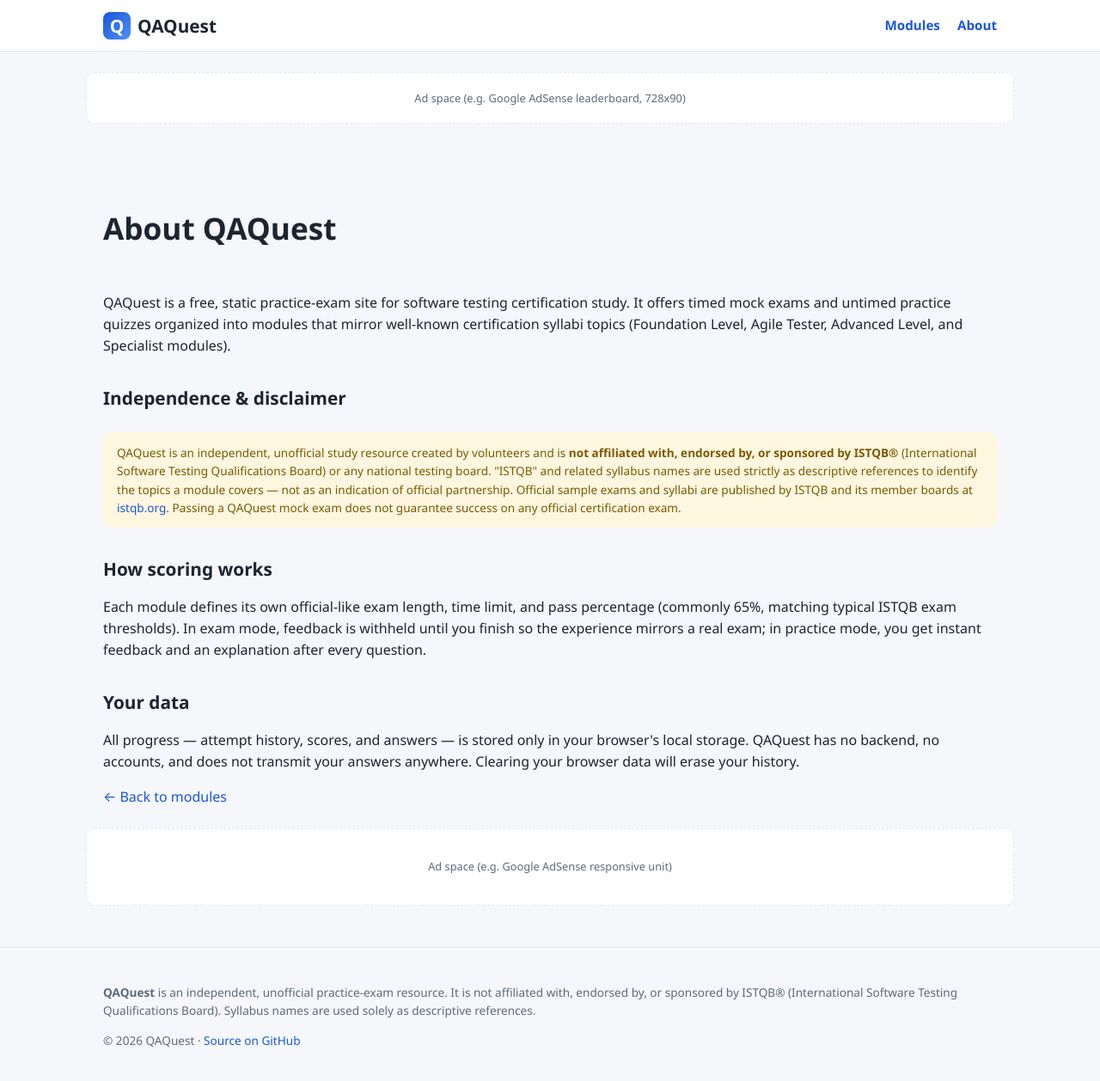
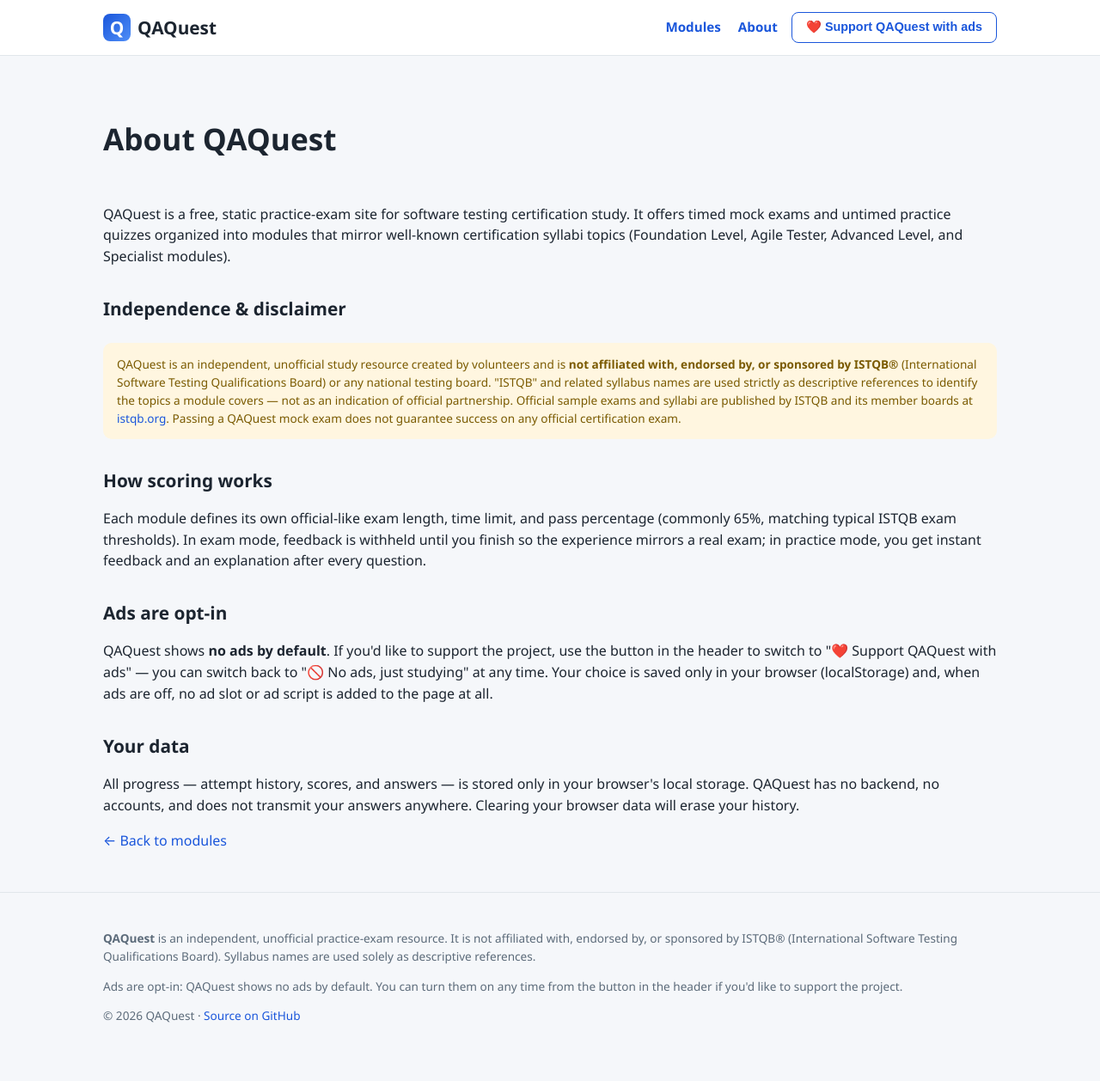
Before and after one commit to brutecarlos/qaqest, a plain HTML site: page about.html in a window 1280 px wide. Shown: the whole page at 86% size. After the commit the page ends 1234 px from the top, so only its background shows below. Drawn offline with Linux system fonts and the light colour scheme.

Commit message:
Add opt-in ads toggle, persisted in localStorage
- Header button lets visitors choose "Support QAQuest with ads" or
  "No ads, just studying"; default is ad-free (opt-in) until the
  visitor explicitly enables ads
- Preference stored in localStorage (qaquest_ads_enabled_v1) via new
  QAQuest.areAdsEnabled()/setAdsEnabled() helpers
- Ad-slot elements are only created in the DOM when ads are enabled
  (not just CSS-hidden), so the ad-free default is genuinely lightweight
- Fixed script load order across pages (storage.js before layout.js)
  and added the missing storage.js include on about.html
- Updated about.html and README to document the toggle

Co-authored-by: Copilot App <223556219+Copilot@users.noreply.github.com>

```diff
--- a/about.html
+++ b/about.html
@@ -47,6 +47,16 @@
       explanation after every question.
     </p>
 
+    <h2 class="section-title">Ads are opt-in</h2>
+    <p>
+      QAQuest shows <strong>no ads by default</strong>. If you'd like to
+      support the project, use the button in the header to switch to
+      "&#10084;&#65039; Support QAQuest with ads" &mdash; you can switch back
+      to "&#128683; No ads, just studying" at any time. Your choice is saved
+      only in your browser (localStorage) and, when ads are off, no ad slot
+      or ad script is added to the page at all.
+    </p>
+
     <h2 class="section-title">Your data</h2>
     <p>
       All progress &mdash; attempt history, scores, and answers &mdash; is
@@ -60,6 +70,7 @@
 
   <div id="site-footer"></div>
 
+  <script src="js/storage.js"></script>
   <script src="js/layout.js"></script>
 </body>
 </html>
--- a/css/styles.css
+++ b/css/styles.css
@@ -90,11 +90,24 @@ a:hover {
   font-weight: 800;
 }
 
+.header-actions {
+  display: flex;
+  align-items: center;
+  gap: 1rem;
+  flex-wrap: wrap;
+}
+
 .main-nav {
   display: flex;
   gap: 1.25rem;
   font-weight: 600;
   font-size: 0.95rem;
+}
+
+.btn-ads-toggle {
+  padding: 0.4rem 0.75rem;
+  font-size: 0.8rem;
+  white-space: nowrap;
 }
 
 /* Ad slots */
--- a/js/layout.js
+++ b/js/layout.js
@@ -1,8 +1,61 @@
 /**
- * Renders the shared site header and footer into placeholder elements.
- * Keeps every page's chrome (nav, ad slot, disclaimer) consistent.
+ * Renders the shared site header and footer into placeholder elements, and
+ * manages the visitor-facing ads on/off toggle.
+ *
+ * Ads are opt-in and default OFF: until a visitor explicitly chooses
+ * "Support QAQuest with ads", no ad-slot element is created in the DOM at
+ * all (not merely hidden via CSS), so the default page stays genuinely
+ * lightweight and non-invasive. The choice is remembered in localStorage
+ * and can be changed at any time from the header toggle.
  */
 (function () {
+  const HEADER_AD_LABEL = "Ad space (e.g. Google AdSense leaderboard, 728x90)";
+  const FOOTER_AD_LABEL = "Ad space (e.g. Google AdSense responsive unit)";
+
+  function buildAdSlot(className, label) {
+    const div = document.createElement("div");
+    div.className = `ad-slot ${className}`;
+    div.setAttribute("aria-label", "Advertisement placeholder");
+    div.textContent = label;
+    return div;
+  }
+
+  /**
+   * Adds or removes the ad-slot elements for the current page based on the
+   * stored preference. Slots are fully created/destroyed (not toggled with
+   * a CSS class), so when ads are off nothing ad-related is ever injected.
+   */
+  function syncAdSlots() {
+    const enabled = QAQuest.areAdsEnabled();
+
+    const headerMount = document.getElementById("header-ad-mount");
+    if (headerMount) {
+      headerMount.innerHTML = "";
+      if (enabled) {
+        headerMount.appendChild(buildAdSlot("ad-slot--header", HEADER_AD_LABEL));
+      }
+    }
+
+    const footerMount = document.getElementById("footer-ad-mount");
+    if (footerMount) {
+      footerMount.innerHTML = "";
+      if (enabled) {
+        footerMount.appendChild(buildAdSlot("ad-slot--inline", FOOTER_AD_LABEL));
+      }
+    }
+  }
+
+  function updateToggleButton(btn) {
+    const enabled = QAQuest.areAdsEnabled();
+    btn.textContent = enabled
+      ? "\uD83D\uDEAB No ads, just studying"
+      : "\u2764\uFE0F Support QAQuest with ads";
+    btn.setAttribute("aria-pressed", String(enabled));
+    btn.title = enabled
+      ? "Ads are on. Click to switch to ad-free."
+      : "Ads are off. Click to show ads and support QAQuest.";
+  }
+
   function renderHeader() {
     const el = document.getElementById("site-header");
     if (!el) return;
@@ -13,25 +66,32 @@
             <span class="brand-mark">Q</span>
             QAQuest
           </a>
-          <nav class="main-nav">
-            <a href="index.html">Modules</a>
-            <a href="about.html">About</a>
-          </nav>
+          <div class="header-actions">
+            <nav class="main-nav">
+              <a href="index.html">Modules</a>
+              <a href="about.html">About</a>
+            </nav>
+            <button type="button" class="btn btn-secondary btn-ads-toggle" id="ads-toggle"></button>
+          </div>
         </div>
       </header>
-      <div class="ad-slot ad-slot--header" aria-label="Advertisement placeholder">
-        Ad space (e.g. Google AdSense leaderboard, 728x90)
-      </div>
+      <div id="header-ad-mount"></div>
     `;
+
+    const toggleBtn = document.getElementById("ads-toggle");
+    updateToggleButton(toggleBtn);
+    toggleBtn.addEventListener("click", () => {
+      QAQuest.setAdsEnabled(!QAQuest.areAdsEnabled());
+      updateToggleButton(toggleBtn);
+      syncAdSlots();
+    });
   }
 
   function renderFooter() {
     const el = document.getElementById("site-footer");
     if (!el) return;
     el.innerHTML = `
-      <div class="ad-slot ad-slot--inline" aria-label="Advertisement placeholder">
-        Ad space (e.g. Google AdSense responsive unit)
-      </div>
+      <div id="footer-ad-mount"></div>
       <footer class="site-footer">
         <div class="container">
           <p>
@@ -39,6 +99,11 @@
             resource. It is not affiliated with, endorsed by, or sponsored by
             ISTQB&reg; (International Software Testing Qualifications Board).
             Syllabus names are used solely as descriptive references.
+          </p>
+          <p>
+            Ads are opt-in: QAQuest shows no ads by default. You can turn them
+            on any time from the button in the header if you'd like to
+            support the project.
           </p>
           <p>
             &copy; <span id="footer-year"></span> QAQuest &middot;
@@ -56,5 +121,6 @@
   document.addEventListener("DOMContentLoaded", () => {
     renderHeader();
     renderFooter();
+    syncAdSlots();
   });
 })();
--- a/js/storage.js
+++ b/js/storage.js
@@ -4,6 +4,7 @@
  */
 const QAQuest = (() => {
   const STORAGE_KEY = "qaquest_progress_v1";
+  const ADS_PREF_KEY = "qaquest_ads_enabled_v1";
 
   function loadProgress() {
     try {
@@ -89,6 +90,27 @@ const QAQuest = (() => {
     return div.innerHTML;
   }
 
+  /**
+   * Ads are opt-in: until the visitor explicitly chooses to support the
+   * site, no ad slot is rendered or populated at all (not just hidden via
+   * CSS), so the default experience is genuinely ad-free and lightweight.
+   */
+  function areAdsEnabled() {
+    try {
+      return localStorage.getItem(ADS_PREF_KEY) === "true";
+    } catch (e) {
+      return false;
+    }
+  }
+
+  function setAdsEnabled(enabled) {
+    try {
+      localStorage.setItem(ADS_PREF_KEY, enabled ? "true" : "false");
+    } catch (e) {
+      console.warn("QAQuest: could not save ads preference", e);
+    }
+  }
+
   return {
     loadProgress,
     saveProgress,
@@ -101,5 +123,7 @@ const QAQuest = (() => {
     shuffle,
     qs,
     escapeHTML,
+    areAdsEnabled,
+    setAdsEnabled,
   };
 })();
```
Also changed, not shown: index.html (+1 -1 lines), module.html (+1 -1 lines), quiz.html (+1 -1 lines), results.html (+1 -1 lines), 1 other file.
